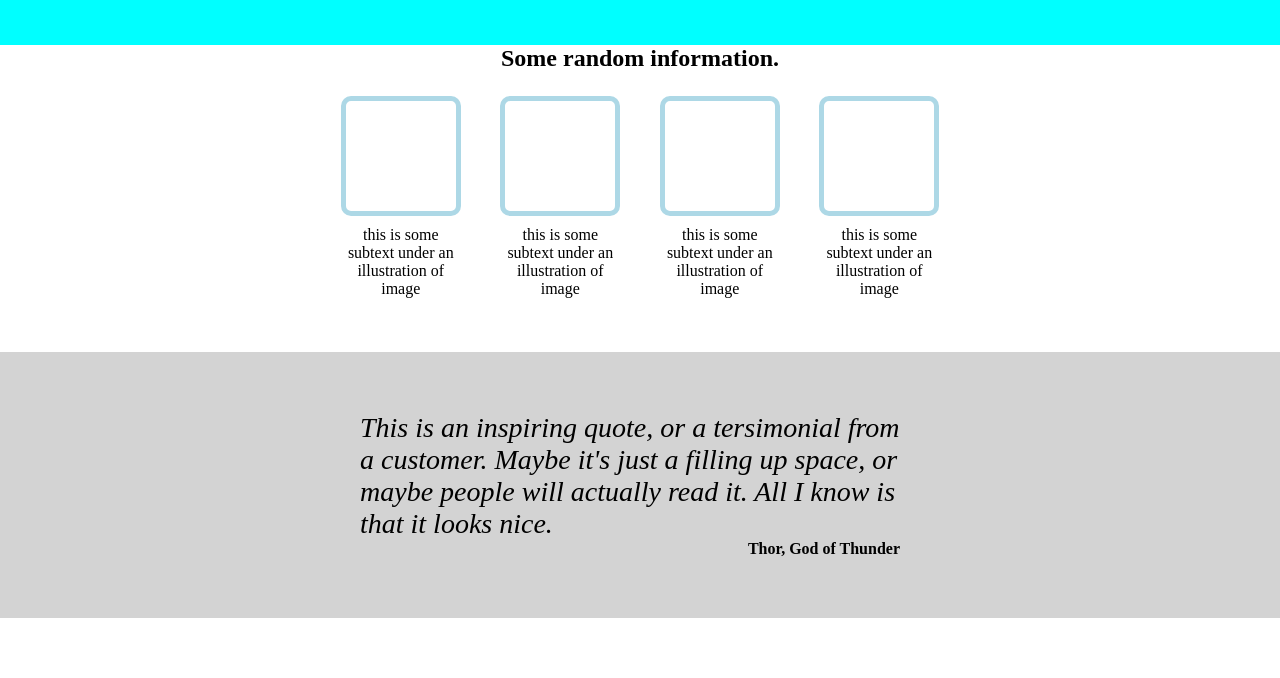
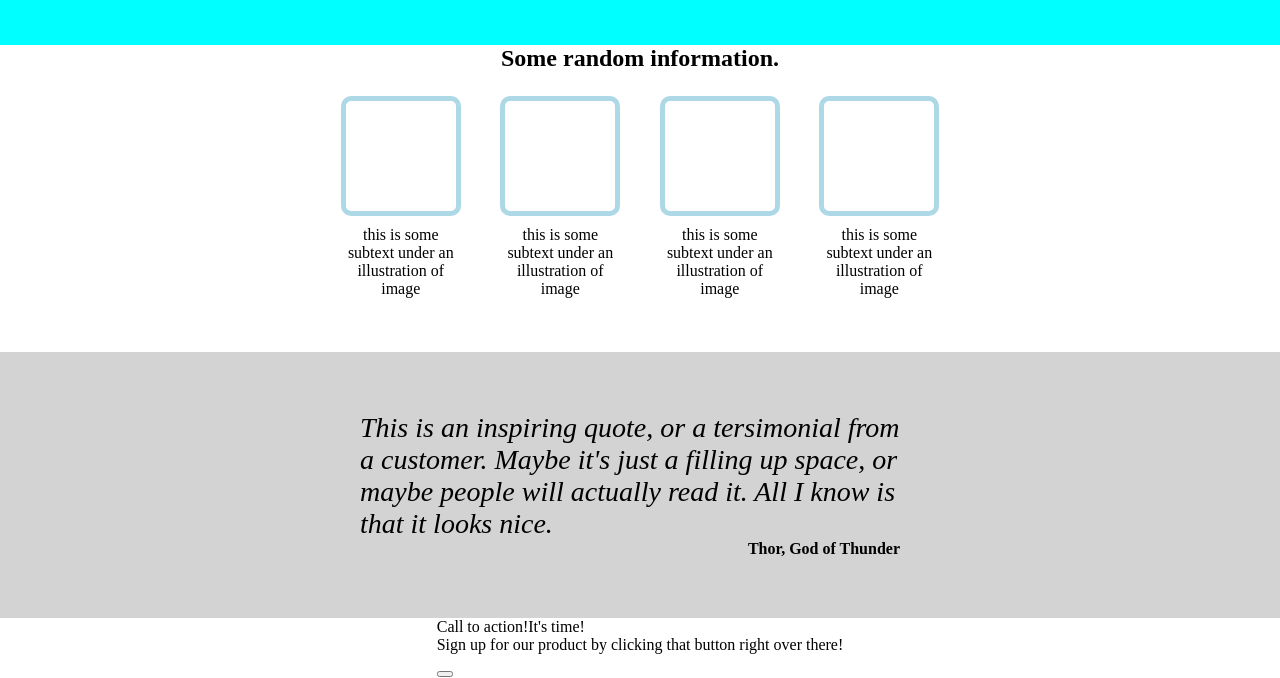
Before and after one commit to gabriel-tanase1/TOP-Landing-Page, a plain HTML site: page index.html in a window 1280 px wide. Shown: the part 277-955 px from the top of the page. Before the commit the page ends 895 px from the top, so only its background shows below. Drawn offline with Linux system fonts and the light colour scheme.

Commit message:
Create HTML lower content

```diff
--- a/index.html
+++ b/index.html
@@ -52,10 +52,26 @@
     </div>
 </div>
 <div class="quote-full-width">
-<div class="quote-container">
-    <div class="quote">This is an inspiring quote, or a tersimonial from a customer. Maybe it's just a filling up space, or maybe people will actually read it. All I know is that it looks nice. </div>
-    <div class="author">Thor, God of Thunder</div>
+    <div class="quote-container">
+        <div class="quote">This is an inspiring quote, or a tersimonial from a customer. Maybe it's just a filling up space, or maybe people will actually read it. All I know is that it looks nice. </div>
+        <div class="author">Thor, God of Thunder</div>
+    </div>
 </div>
+
+<div class="lower-container">
+    <div class="button-container">
+        <div class="left-side-button">
+            <div class="header-message">Call to action!It's time!</div>
+            <div class="subtext">Sign up for our product by clicking that button right over there!</div>
+        </div>
+        <div class="right-side-button">
+            <button class="lower-btn"></button>
+        </div>
+
+    </div>
+
+
+
 </div>
 
 
--- a/style.css
+++ b/style.css
@@ -101,6 +101,7 @@ ul{
     justify-content: center;
     align-items: center;
     gap:38px;
+
 }
 
 .item-container{
@@ -144,3 +145,4 @@ ul{
     align-items: center;
     background-color: lightgray;
 }
+/*  */
```
